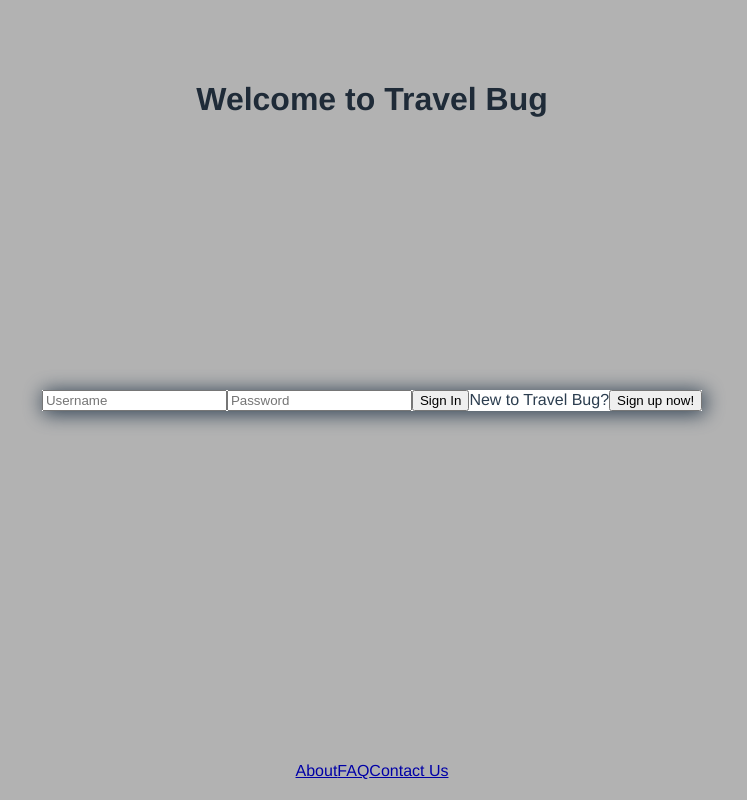
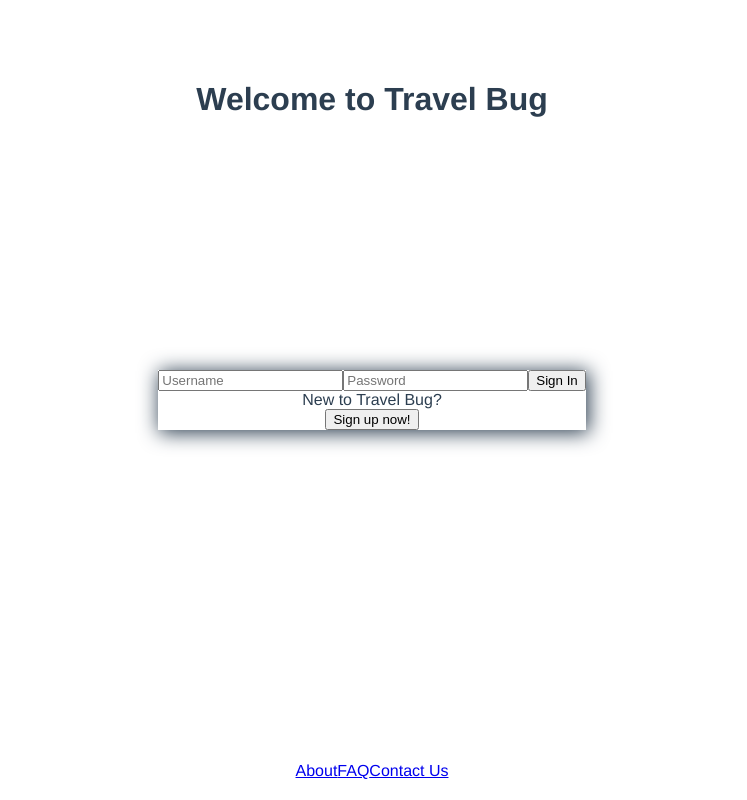
Before and after one commit to tclukies/bucketListApp, a Vue app in the folder intro-vue/: page / in a window 1280 px wide. Shown: the whole page, without its empty margins (268-1015 px from the left). Built offline with nearby package versions, Linux system fonts and the light colour scheme.

Commit message:
got rid of background shading

```diff
--- a/intro-vue/src/components/Modal.vue
+++ b/intro-vue/src/components/Modal.vue
@@ -13,8 +13,12 @@
             <input placeholder='Username' type='text' name='username' id='username' value=''>
             <input placeholder='Password' type='text' name='password' id='password' value=''>
             <router-link to='/main' tag='button'>Sign In</router-link>
+            <div>
             <label for='login'>New to Travel Bug?</label>
+            </div>
+            <div>
             <button v-on:click='seen =! seen, logseen =! logseen' type='submit' name='button'>Sign up now!</button>
+            </div>
         </form>
         </div>
         </slot>
@@ -58,7 +62,6 @@ export default {
   bottom: 0;
   left: 0;
   right: 0;
-  background-color: rgba(0, 0, 0, 0.3);
   display: flex;
   justify-content: center;
   align-items: center;
```
